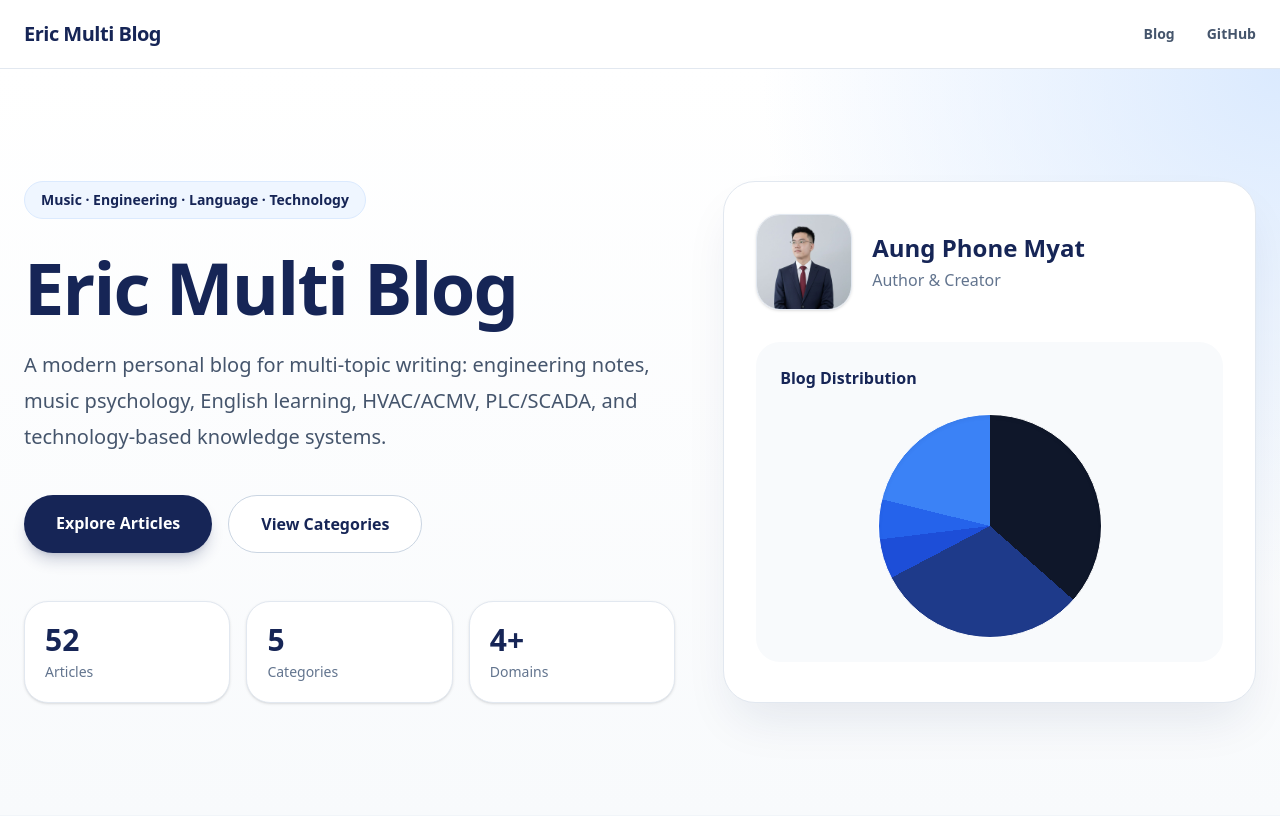
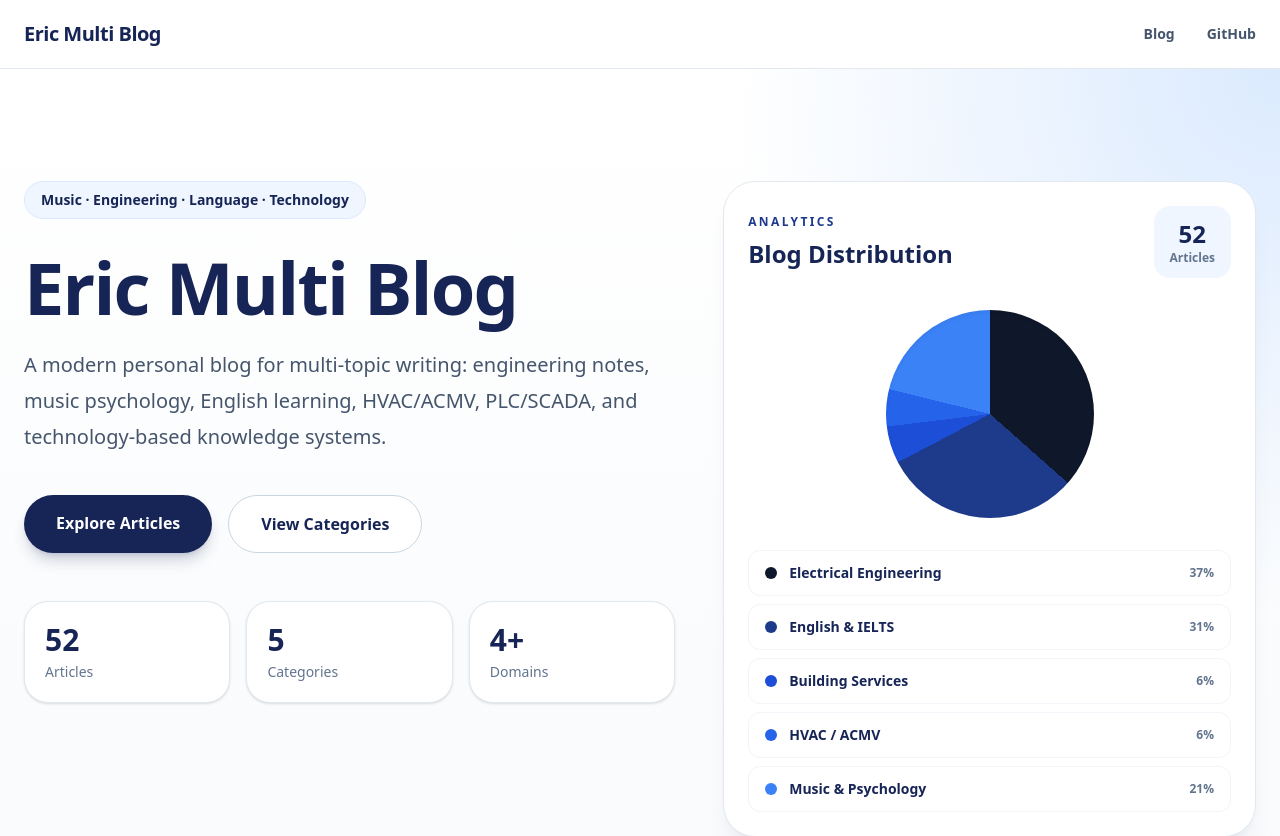
Before and after one commit to Eric9435/eric9435.github.io, a Next.js app: page / in a window 1280 px wide. Shown: the top 836 px of the page. Built offline with nearby package versions, Linux system fonts and the light colour scheme.

Commit message:
Refine compact analytics sidebar design

```diff
--- a/src/app/page.tsx
+++ b/src/app/page.tsx
@@ -82,29 +82,62 @@ export default function Home() {
             </div>
           </div>
 
-          <aside className="rounded-[2rem] border border-slate-200 bg-white p-8 shadow-2xl shadow-blue-950/10">
-            <div className="flex items-center gap-5">
-              <img
-                src="/assets/img/profile.jpg"
-                alt="Aung Phone Myat"
-                className="h-24 w-24 rounded-3xl border border-slate-200 object-cover shadow-sm"
-              />
+          <aside className="rounded-[2rem] border border-slate-200 bg-white p-6 shadow-xl shadow-blue-950/5">
+            <div className="flex items-center justify-between">
+              <div>
+                <p className="text-xs font-black uppercase tracking-[0.2em] text-blue-900">
+                  Analytics
+                </p>
 
-              <div>
-                <h2 className="text-2xl font-black text-blue-950">Aung Phone Myat</h2>
-                <p className="mt-1 text-slate-500">Author & Creator</p>
+                <h2 className="mt-2 text-2xl font-black text-blue-950">
+                  Blog Distribution
+                </h2>
+              </div>
+
+              <div className="rounded-2xl bg-blue-50 px-4 py-3 text-center">
+                <div className="text-2xl font-black text-blue-950">
+                  {posts.length}
+                </div>
+
+                <div className="text-xs font-semibold text-slate-500">
+                  Articles
+                </div>
               </div>
             </div>
 
-            <div className="mt-8 rounded-3xl bg-slate-50 p-6">
-              <h3 className="font-black text-blue-950">Blog Distribution</h3>
+            <div className="mt-8 flex items-center justify-center">
+              <div
+                className="h-52 w-52 rounded-full shadow-inner"
+                style={{ background: `conic-gradient(${slices.join(", ")})` }}
+              />
+            </div>
 
-              <div className="mt-6 flex justify-center">
-                <div
-                  className="h-56 w-56 rounded-full border border-white shadow-inner"
-                  style={{ background: `conic-gradient(${slices.join(", ")})` }}
-                />
-              </div>
+            <div className="mt-8 grid gap-2">
+              {categoryData.map((item, index) => {
+                const percent = total ? Math.round((item.count / total) * 100) : 0;
+
+                return (
+                  <div
+                    key={item.name}
+                    className="flex items-center justify-between rounded-xl border border-slate-100 px-4 py-3"
+                  >
+                    <div className="flex items-center gap-3">
+                      <span
+                        className="h-3 w-3 rounded-full"
+                        style={{ backgroundColor: colors[index % colors.length] }}
+                      />
+
+                      <span className="text-sm font-bold text-blue-950">
+                        {item.name}
+                      </span>
+                    </div>
+
+                    <span className="text-xs font-black text-slate-500">
+                      {percent}%
+                    </span>
+                  </div>
+                );
+              })}
             </div>
           </aside>
         </div>
```
